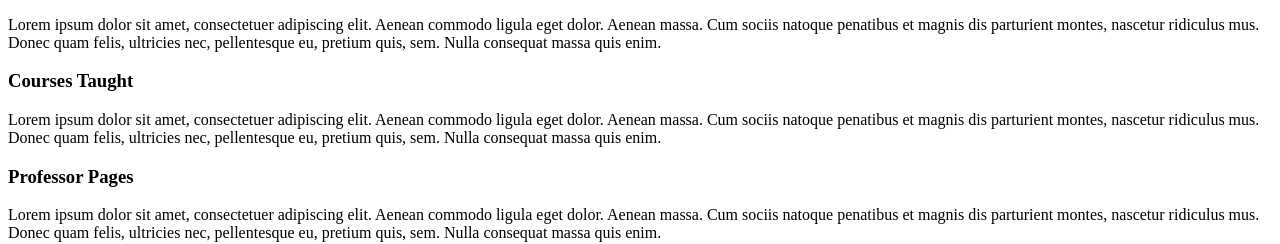
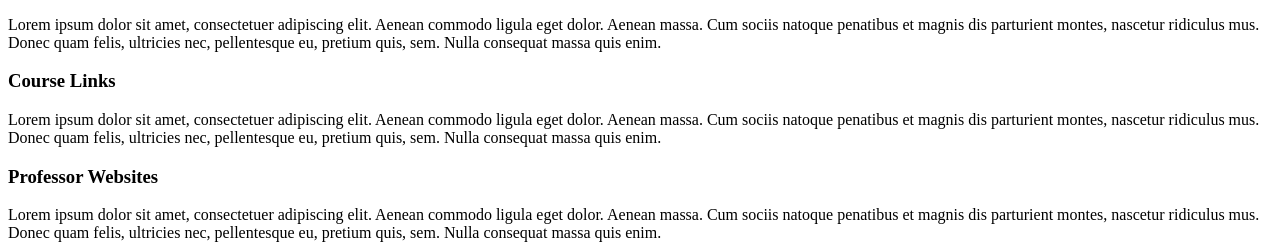
Before and after one commit to kayrux/University-Course-Helper, a React (Create React App) app in the folder client/: page /professors/1 in a window 1280 px wide. Shown: the part 178-422 px from the top of the page. Built offline with nearby package versions, Linux system fonts and the light colour scheme.

Commit message:
added prof info

```diff
--- a/client/src/pages/professorInfo/ProfessorInfo.js
+++ b/client/src/pages/professorInfo/ProfessorInfo.js
@@ -4,21 +4,21 @@ const ProfessorInfo = () => {
     return (
         <div className="display-container">
             <h1>Professor Information</h1>
-            <h3>Professor Description</h3>
+            <h3>Professor Description </h3>
             <p1>
                 Lorem ipsum dolor sit amet, consectetuer adipiscing elit. Aenean commodo
                 ligula eget dolor. Aenean massa. Cum sociis natoque penatibus et magnis dis parturient montes,
                 nascetur ridiculus mus. Donec quam felis, ultricies nec, pellentesque eu, pretium quis, sem.
                 Nulla consequat massa quis enim.
             </p1>
-            <h3>Courses Taught</h3>
+            <h3>Course Links</h3>
             <p1>
                 Lorem ipsum dolor sit amet, consectetuer adipiscing elit. Aenean commodo
                 ligula eget dolor. Aenean massa. Cum sociis natoque penatibus et magnis dis parturient montes,
                 nascetur ridiculus mus. Donec quam felis, ultricies nec, pellentesque eu, pretium quis, sem.
                 Nulla consequat massa quis enim.
             </p1>
-            <h3>Professor Pages</h3>
+            <h3>Professor Websites</h3>
             <p1>
                 Lorem ipsum dolor sit amet, consectetuer adipiscing elit. Aenean commodo
                 ligula eget dolor. Aenean massa. Cum sociis natoque penatibus et magnis dis parturient montes,
```
